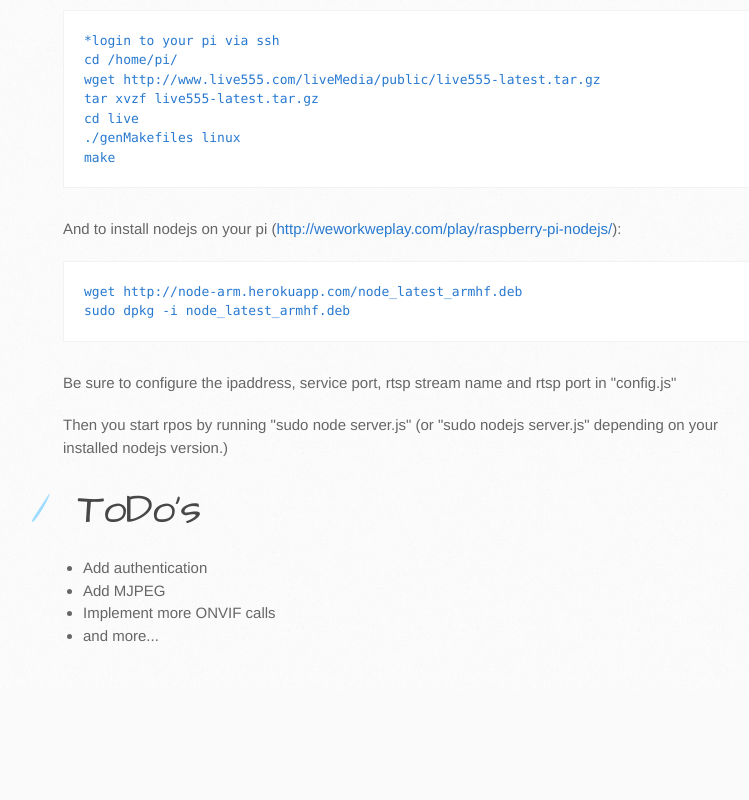
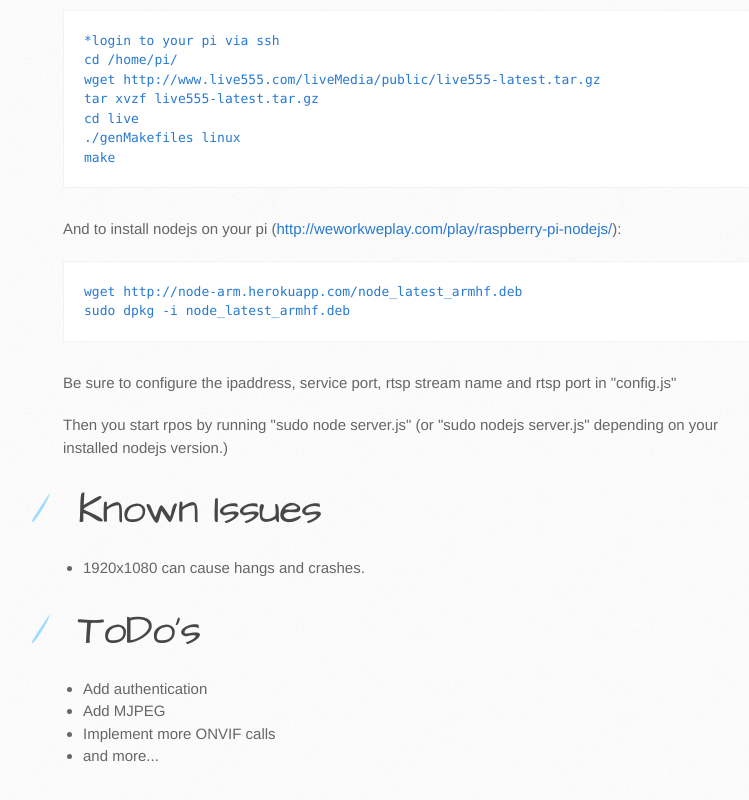
Before and after one commit to BreeeZe/rpos, a plain HTML site: page index.html in a window 1280 px wide. Shown: the part 924-1724 px from the top of the page, without its empty margins (107-856 px from the left). Before the commit the page ends 1614 px from the top, so only its background shows below. Drawn offline with Linux system fonts and the light colour scheme.

```diff
--- a/index.html
+++ b/index.html
@@ -78,6 +78,13 @@
 <p>Then you start rpos by running "sudo node server.js" (or "sudo nodejs server.js" depending on your installed nodejs version.)</p>
 
 <h1>
+<a id="known-issues" class="anchor" href="#known-issues" aria-hidden="true"><span class="octicon octicon-link"></span></a>Known Issues</h1>
+
+<ul>
+<li>1920x1080 can cause hangs and crashes.</li>
+</ul>
+
+<h1>
 <a id="todos" class="anchor" href="#todos" aria-hidden="true"><span class="octicon octicon-link"></span></a>ToDo's</h1>
 
 <ul>
```
Also changed, not shown: params.json (+1 -1 lines).
